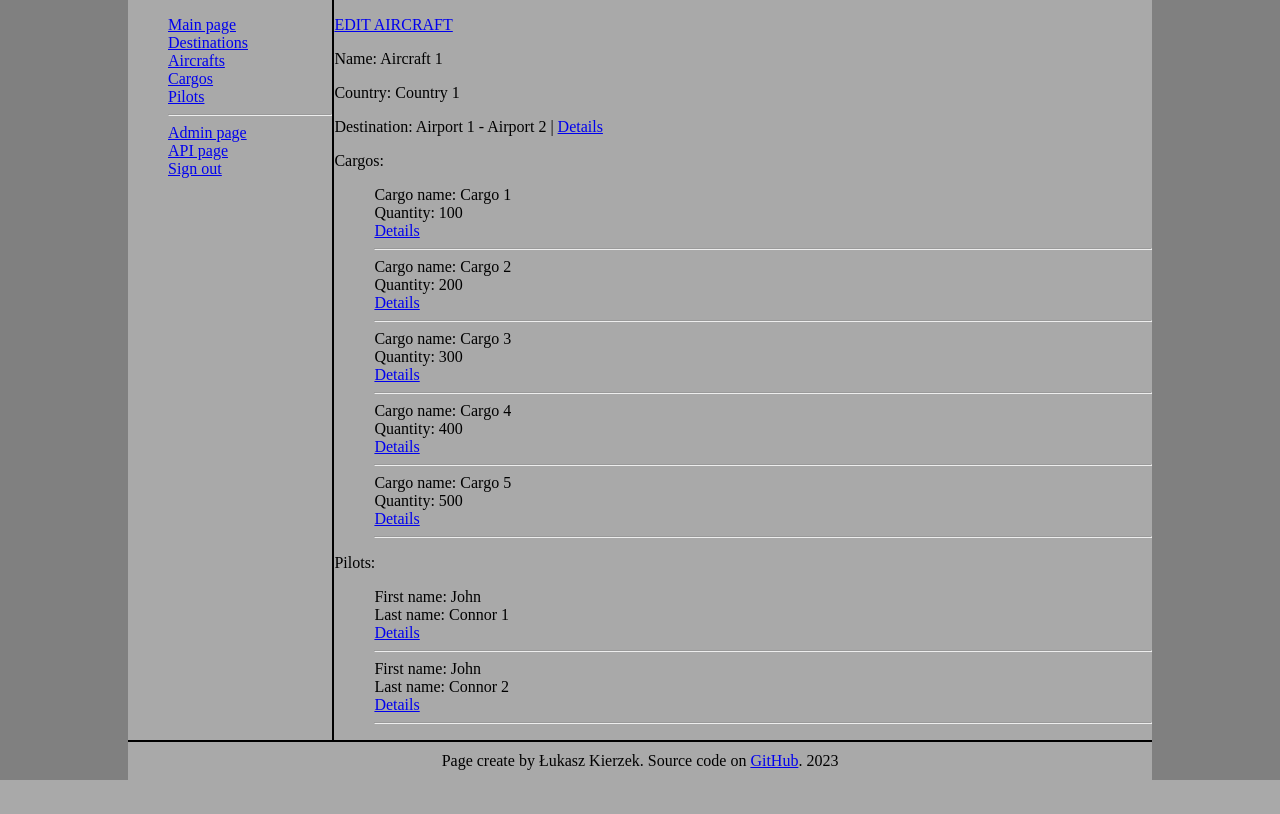
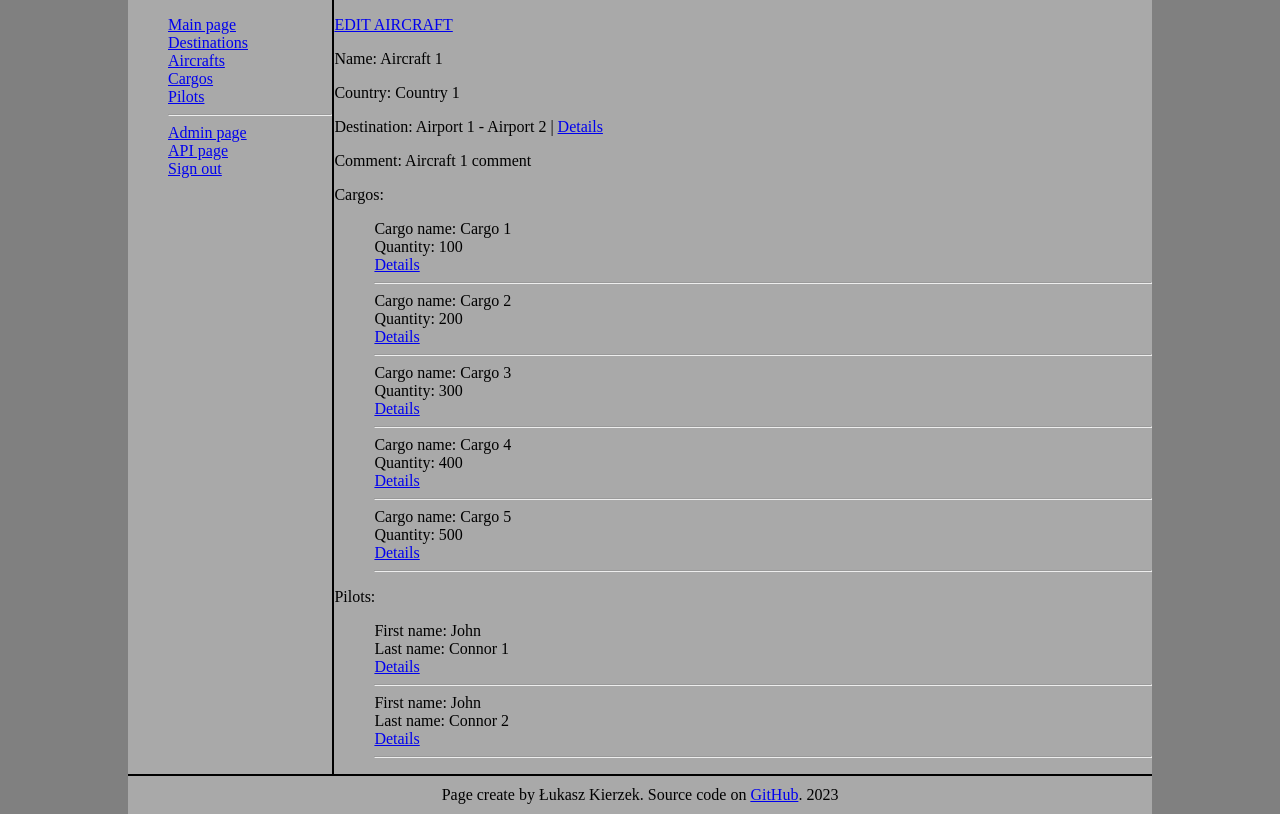
Before and after one commit to lukaskierzek/cargo_app, a Django app: page /airlift/aircrafts/1 in a window 1280 px wide. Shown: the part 60-874 px from the top of the page. Before the commit the page ends 840 px from the top, so only its background shows below. Run offline with Django 4.2, Linux system fonts and the light colour scheme; the visitor is signed in with stand-in values (Sample User, id 1); data comes from the database, SQL or seed files in the repository.

Commit message:
Modified airlift aircrafts_detail.html
Add comment for aircraft

```diff
--- a/airlift/templates/airlift/aircrafts_detail.html
+++ b/airlift/templates/airlift/aircrafts_detail.html
@@ -14,6 +14,7 @@
 		<p>Name: {{ aircraft.name }}</p>
 		<p>Country: {{ aircraft.country }}</p>
 		<p>Destination: {{ aircraft.destination }} | <a href="{{ aircraft.destination.get_absolute_url }}">Details</a></p>
+    <p>Comment: {{ aircraft.comment }}</p>
 	</section>
   <section>
 		<p>Cargos:</p>
```
